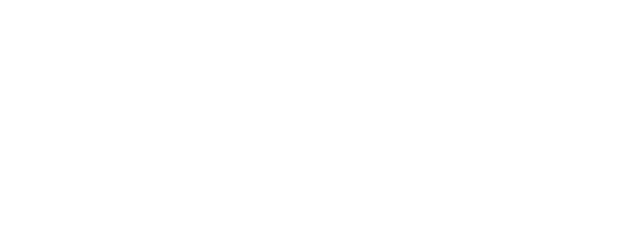
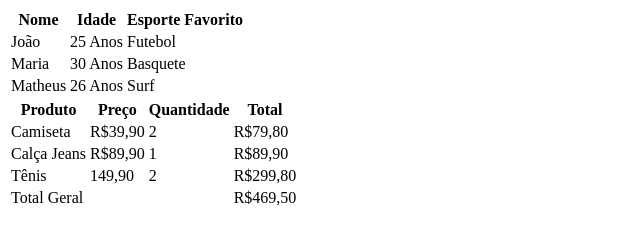
Before and after one commit to duKraut/AulasHTMLGuairaca, a plain HTML site: page index.html in a window 1280 px wide. Shown: the whole page, without its empty margins (0-640 px from the left). Drawn offline with Linux system fonts and the light colour scheme.

Commit message:
feat: listas

```diff
--- a/index.html
+++ b/index.html
@@ -1,6 +1,64 @@
-    <!--1° git status-->
-    <!--2° git checkout -b feature/aula02-->
-    <!--3° git add .-->
-    <!--4° git commit -m "feat: listas"-->
-    <!--5° git push --set-upstream origin feature/aula02-->
-    <!--obs: em caso de atualização de code, ignorar item 2 e usar apenas o push-->
+<!DOCTYPE html>
+<html>
+    <head>
+        <meta charset="UTF-8">
+        <title>Aula Tabela</title>
+    </head>
+    <body>
+        <!--Tabela Simples-->
+        <table>
+            <tr>
+                <th>Nome</th>
+                <th>Idade</th>
+                <th>Esporte Favorito</th>
+            </tr>
+            <tr>
+                <td>João</td>
+                <td>25 Anos</td>
+                <td>Futebol</td>
+            </tr>
+            <tr>
+                <td>Maria</td>
+                <td>30 Anos</td>
+                <td>Basquete</td>
+            </tr>
+            <tr>
+                <td>Matheus</td>
+                <td>26 Anos</td>
+                <td>Surf</td>
+            </tr>
+        </table>
+
+        <!--Tabela com Colspan-->
+        <table>
+            <tr>
+                <th>Produto</th>
+                <th>Preço</th>
+                <th>Quantidade</th>
+                <th>Total</th>
+            </tr>
+            <tr>
+                <td>Camiseta</td>
+                <td>R$39,90</td>
+                <td>2</td>
+                <td>R$79,80</td>
+            </tr>
+            <tr>
+                <td>Calça Jeans</td>
+                <td>R$89,90</td>
+                <td>1</td>
+                <td>R$89,90</td>
+            </tr>
+            <tr>
+                <td>Tênis</td>
+                <td>149,90</td>
+                <td>2</td>
+                <td>R$299,80</td>
+            </tr>
+            <tr>
+                <td colspan="3">Total Geral</td>
+                <td>R$469,50</td>
+            </tr>
+        </table>
+    </body>
+</html>
```
